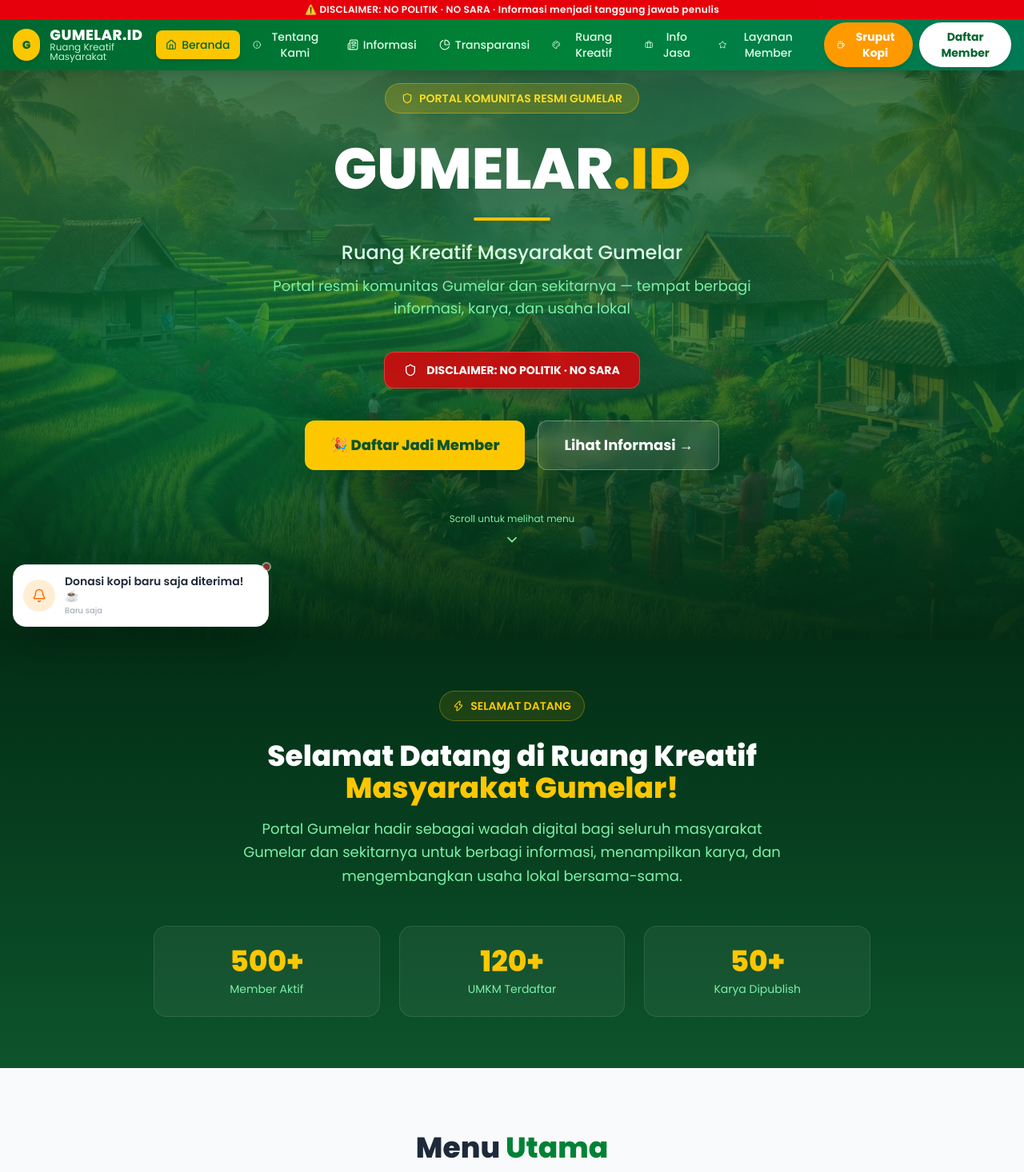
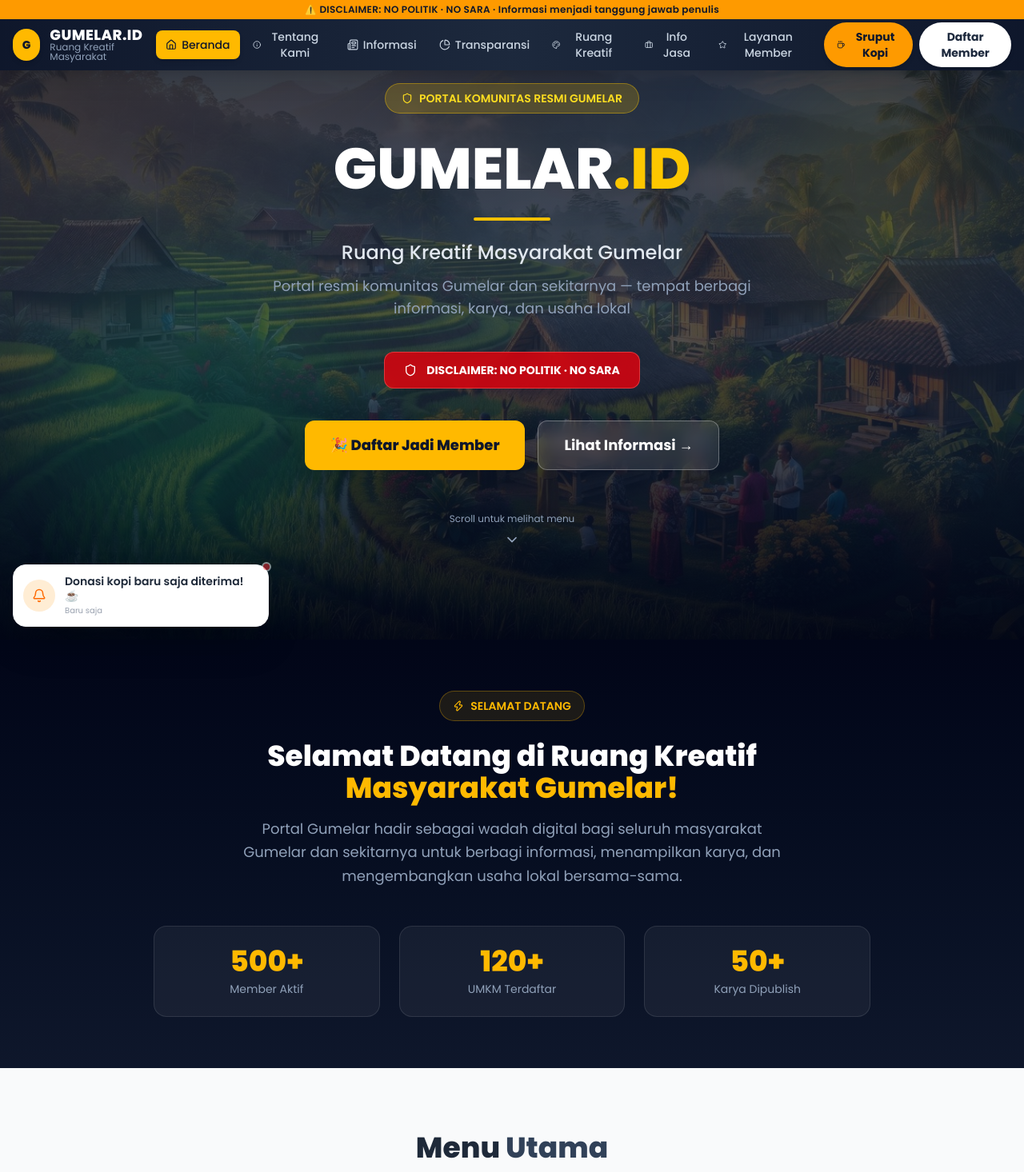
Before and after one commit to portal-gumelar/web, a React (Vite) app: page / in a window 1280 px wide. Shown: the top 1466 px of the page at 80% size. Built offline with nearby package versions, Linux system fonts and the light colour scheme.

Commit message:
style: redesign color palette from green-dominant to slate+amber (modern dark theme)

```diff
--- a/src/components/layout/Navbar.tsx
+++ b/src/components/layout/Navbar.tsx
@@ -26,9 +26,9 @@ export default function Navbar({ activePage, setActivePage }: NavbarProps) {
   };
 
   return (
-    <nav className="fixed top-0 left-0 right-0 z-50 bg-gradient-to-r from-green-800 via-green-700 to-emerald-700 shadow-xl">
+    <nav className="fixed top-0 left-0 right-0 z-50 bg-gradient-to-r from-slate-900 via-slate-800 to-slate-900 shadow-xl">
       {/* Disclaimer Banner */}
-      <div className="bg-red-600 text-white text-center text-xs py-1 font-semibold tracking-wide animate-pulse">
+      <div className="bg-amber-500 text-slate-900 text-center text-xs py-1 font-semibold tracking-wide">
         ⚠️ DISCLAIMER: NO POLITIK · NO SARA · Informasi menjadi tanggung jawab penulis
       </div>
 
@@ -39,12 +39,12 @@ export default function Navbar({ activePage, setActivePage }: NavbarProps) {
             onClick={() => handleNav('home')}
             className="flex items-center gap-3 group"
           >
-            <div className="w-10 h-10 rounded-full bg-yellow-400 flex items-center justify-center shadow-md group-hover:scale-110 transition-transform">
-              <span className="text-green-800 font-black text-sm">G</span>
+            <div className="w-10 h-10 rounded-full bg-amber-400 flex items-center justify-center shadow-md group-hover:scale-110 transition-transform">
+              <span className="text-slate-900 font-black text-sm">G</span>
             </div>
             <div className="text-left">
               <div className="text-white font-black text-lg leading-none tracking-wide">GUMELAR.ID</div>
-              <div className="text-green-200 text-xs leading-none">Ruang Kreatif Masyarakat</div>
+              <div className="text-slate-400 text-xs leading-none">Ruang Kreatif Masyarakat</div>
             </div>
           </button>
 
@@ -58,8 +58,8 @@ export default function Navbar({ activePage, setActivePage }: NavbarProps) {
                   onClick={() => handleNav(item.id)}
                   className={`flex items-center gap-1.5 px-3 py-2 rounded-lg text-sm font-medium transition-all duration-200 ${
                     activePage === item.id
-                      ? 'bg-yellow-400 text-green-800 shadow-md'
-                      : 'text-green-100 hover:bg-green-600 hover:text-white'
+                      ? 'bg-amber-400 text-slate-900 shadow-md'
+                      : 'text-slate-300 hover:bg-slate-700 hover:text-white'
                   }`}
                 >
                   <Icon size={14} />
@@ -71,7 +71,7 @@ export default function Navbar({ activePage, setActivePage }: NavbarProps) {
             {/* Donasi Button */}
             <button
               onClick={() => handleNav('donasi')}
-              className="ml-2 flex items-center gap-1.5 px-4 py-2 bg-amber-500 hover:bg-amber-400 text-white rounded-full text-sm font-bold shadow-md transition-all duration-200 hover:scale-105"
+              className="ml-2 flex items-center gap-1.5 px-4 py-2 bg-amber-500 hover:bg-amber-400 text-slate-900 rounded-full text-sm font-bold shadow-md transition-all duration-200 hover:scale-105"
             >
               <Coffee size={14} />
               Sruput Kopi
@@ -80,7 +80,7 @@ export default function Navbar({ activePage, setActivePage }: NavbarProps) {
             {/* Daftar Member */}
             <button
               onClick={() => handleNav('daftar-member')}
-              className="ml-1 flex items-center gap-1.5 px-4 py-2 bg-white text-green-800 rounded-full text-sm font-bold shadow-md transition-all duration-200 hover:scale-105 hover:bg-green-50"
+              className="ml-1 flex items-center gap-1.5 px-4 py-2 bg-white text-slate-800 rounded-full text-sm font-bold shadow-md transition-all duration-200 hover:scale-105 hover:bg-slate-100"
             >
               Daftar Member
             </button>
@@ -89,7 +89,7 @@ export default function Navbar({ activePage, setActivePage }: NavbarProps) {
           {/* Mobile Menu Toggle */}
           <button
             onClick={() => setIsOpen(!isOpen)}
-            className="lg:hidden text-white p-2 rounded-lg hover:bg-green-600 transition-colors"
+            className="lg:hidden text-white p-2 rounded-lg hover:bg-slate-700 transition-colors"
           >
             {isOpen ? <X size={24} /> : <Menu size={24} />}
           </button>
@@ -98,7 +98,7 @@ export default function Navbar({ activePage, setActivePage }: NavbarProps) {
 
       {/* Mobile Menu */}
       {isOpen && (
-        <div className="lg:hidden bg-green-900 border-t border-green-600 shadow-xl">
+        <div className="lg:hidden bg-slate-900 border-t border-slate-700 shadow-xl">
           <div className="px-4 py-3 space-y-1">
             {navItems.map((item) => {
               const Icon = item.icon;
@@ -108,8 +108,8 @@ export default function Navbar({ activePage, setActivePage }: NavbarProps) {
                   onClick={() => handleNav(item.id)}
                   className={`w-full flex items-center gap-3 px-4 py-3 rounded-lg text-sm font-medium transition-all ${
                     activePage === item.id
-                      ? 'bg-yellow-400 text-green-800'
-                      : 'text-green-100 hover:bg-green-700'
+                      ? 'bg-amber-400 text-slate-900'
+                      : 'text-slate-300 hover:bg-slate-700'
                   }`}
                 >
                   <Icon size={16} />
@@ -120,14 +120,14 @@ export default function Navbar({ activePage, setActivePage }: NavbarProps) {
             <div className="pt-2 flex flex-col gap-2">
               <button
                 onClick={() => handleNav('donasi')}
-                className="w-full flex items-center justify-center gap-2 px-4 py-3 bg-amber-500 text-white rounded-xl font-bold"
+                className="w-full flex items-center justify-center gap-2 px-4 py-3 bg-amber-500 text-slate-900 rounded-xl font-bold"
               >
                 <Coffee size={16} />
                 Donasi Sruput Kopi
               </button>
               <button
                 onClick={() => handleNav('daftar-member')}
-                className="w-full flex items-center justify-center gap-2 px-4 py-3 bg-white text-green-800 rounded-xl font-bold"
+                className="w-full flex items-center justify-center gap-2 px-4 py-3 bg-white text-slate-800 rounded-xl font-bold"
               >
                 Daftar Member
               </button>
--- a/src/index.css
+++ b/src/index.css
@@ -22,11 +22,11 @@ body {
   background: #f1f1f1;
 }
 ::-webkit-scrollbar-thumb {
-  background: #15803d;
+  background: #f59e0b;
   border-radius: 3px;
 }
 ::-webkit-scrollbar-thumb:hover {
-  background: #166534;
+  background: #d97706;
 }
 
 /* Line clamp utilities */
--- a/src/pages/HomePage.tsx
+++ b/src/pages/HomePage.tsx
@@ -74,7 +74,7 @@ export default function HomePage({ setActivePage }: HomePageProps) {
           style={{ backgroundImage: 'url(/images/hero-gumelar.jpg)' }}
         />
         {/* Overlay */}
-        <div className="absolute inset-0 bg-gradient-to-b from-green-900/80 via-green-800/70 to-green-950/90" />
+        <div className="absolute inset-0 bg-gradient-to-b from-slate-900/85 via-slate-800/75 to-slate-950/90" />
 
         {/* Decorative circles */}
         <div className="absolute top-20 right-10 w-72 h-72 bg-yellow-400/10 rounded-full blur-3xl" />
@@ -99,10 +99,10 @@ export default function HomePage({ setActivePage }: HomePageProps) {
 
           <div className="w-24 h-1 bg-yellow-400 mx-auto mb-6 rounded-full" />
 
-          <p className="text-xl md:text-2xl text-green-100 font-medium mb-3">
+          <p className="text-xl md:text-2xl text-slate-200 font-medium mb-3">
             Ruang Kreatif Masyarakat Gumelar
           </p>
-          <p className="text-green-300 text-lg mb-10 max-w-2xl mx-auto">
+          <p className="text-slate-400 text-lg mb-10 max-w-2xl mx-auto">
             Portal resmi komunitas Gumelar dan sekitarnya — tempat berbagi informasi, karya, dan usaha lokal
           </p>
 
@@ -116,7 +116,7 @@ export default function HomePage({ setActivePage }: HomePageProps) {
           <div className="flex flex-wrap justify-center gap-4">
             <button
               onClick={() => setActivePage('daftar-member')}
-              className="px-8 py-4 bg-yellow-400 hover:bg-yellow-300 text-green-900 font-black rounded-xl shadow-2xl transition-all duration-200 hover:scale-105 text-lg"
+              className="px-8 py-4 bg-amber-400 hover:bg-amber-300 text-slate-900 font-black rounded-xl shadow-2xl transition-all duration-200 hover:scale-105 text-lg"
             >
               🎉 Daftar Jadi Member
             </button>
@@ -129,7 +129,7 @@ export default function HomePage({ setActivePage }: HomePageProps) {
           </div>
 
           {/* Scroll hint */}
-          <div className="mt-16 flex flex-col items-center gap-2 text-green-300 animate-bounce">
+          <div className="mt-16 flex flex-col items-center gap-2 text-slate-400 animate-bounce">
             <span className="text-xs">Scroll untuk melihat menu</span>
             <ChevronRight size={20} className="rotate-90" />
           </div>
@@ -137,17 +137,17 @@ export default function HomePage({ setActivePage }: HomePageProps) {
       </section>
 
       {/* Welcome Section */}
-      <section className="bg-gradient-to-b from-green-950 to-green-900 py-16 px-6">
+      <section className="bg-gradient-to-b from-slate-950 to-slate-900 py-16 px-6">
         <div className="max-w-4xl mx-auto text-center">
-          <div className="inline-flex items-center gap-2 bg-yellow-400/10 border border-yellow-400/30 text-yellow-400 px-4 py-2 rounded-full text-sm font-semibold mb-6">
+          <div className="inline-flex items-center gap-2 bg-amber-400/10 border border-amber-400/30 text-amber-400 px-4 py-2 rounded-full text-sm font-semibold mb-6">
             <Zap size={14} />
             SELAMAT DATANG
           </div>
           <h2 className="text-2xl sm:text-3xl md:text-4xl font-black text-white mb-4">
             Selamat Datang di Ruang Kreatif<br className="hidden sm:block" />
-            <span className="text-yellow-400"> Masyarakat Gumelar!</span>
+            <span className="text-amber-400"> Masyarakat Gumelar!</span>
           </h2>
-          <p className="text-green-300 text-lg leading-relaxed max-w-2xl mx-auto">
+          <p className="text-slate-400 text-lg leading-relaxed max-w-2xl mx-auto">
             Portal Gumelar hadir sebagai wadah digital bagi seluruh masyarakat Gumelar dan sekitarnya
             untuk berbagi informasi, menampilkan karya, dan mengembangkan usaha lokal bersama-sama.
           </p>
@@ -155,16 +155,16 @@ export default function HomePage({ setActivePage }: HomePageProps) {
           {/* Stats */}
           <div className="grid grid-cols-1 sm:grid-cols-3 gap-4 sm:gap-6 mt-12">
             <div className="bg-white/5 rounded-2xl p-6 border border-white/10">
-              <div className="text-4xl font-black text-yellow-400">500+</div>
-              <div className="text-green-300 text-sm mt-1">Member Aktif</div>
+              <div className="text-4xl font-black text-amber-400">500+</div>
+              <div className="text-slate-400 text-sm mt-1">Member Aktif</div>
             </div>
             <div className="bg-white/5 rounded-2xl p-6 border border-white/10">
-              <div className="text-4xl font-black text-yellow-400">120+</div>
-              <div className="text-green-300 text-sm mt-1">UMKM Terdaftar</div>
+              <div className="text-4xl font-black text-amber-400">120+</div>
+              <div className="text-slate-400 text-sm mt-1">UMKM Terdaftar</div>
             </div>
             <div className="bg-white/5 rounded-2xl p-6 border border-white/10">
-              <div className="text-4xl font-black text-yellow-400">50+</div>
-              <div className="text-green-300 text-sm mt-1">Karya Dipublish</div>
+              <div className="text-4xl font-black text-amber-400">50+</div>
+              <div className="text-slate-400 text-sm mt-1">Karya Dipublish</div>
             </div>
           </div>
         </div>
@@ -175,9 +175,9 @@ export default function HomePage({ setActivePage }: HomePageProps) {
         <div className="max-w-6xl mx-auto">
           <div className="text-center mb-12">
             <h2 className="text-3xl md:text-4xl font-black text-gray-800 mb-3">
-              Menu <span className="text-green-700">Utama</span>
+              Menu <span className="text-slate-700">Utama</span>
             </h2>
-            <div className="w-16 h-1 bg-green-600 mx-auto rounded-full mb-4" />
+            <div className="w-16 h-1 bg-amber-400 mx-auto rounded-full mb-4" />
             <p className="text-gray-500">Pilih menu di bawah untuk memulai</p>
           </div>
 
@@ -203,7 +203,7 @@ export default function HomePage({ setActivePage }: HomePageProps) {
                   <h3 className="text-lg font-bold text-gray-800 mb-2">{card.title}</h3>
                   <p className="text-sm text-gray-500 leading-relaxed">{card.desc}</p>
 
-                  <div className="mt-4 flex items-center gap-1 text-green-700 text-sm font-semibold">
+                  <div className="mt-4 flex items-center gap-1 text-slate-700 text-sm font-semibold">
                     Buka <ChevronRight size={14} className="group-hover:translate-x-1 transition-transform" />
                   </div>
                 </button>
@@ -217,7 +217,7 @@ export default function HomePage({ setActivePage }: HomePageProps) {
       <section className="bg-white py-16 px-6">
         <div className="max-w-4xl mx-auto text-center">
           <h2 className="text-2xl md:text-3xl font-black text-gray-800 mb-3">
-            Layanan <span className="text-green-700">Gratis</span> untuk Member
+            Layanan <span className="text-amber-500">Gratis</span> untuk Member
           </h2>
           <p className="text-gray-500 mb-8">Nikmati layanan digital gratis khusus member Gumelar.ID</p>
           <div className="grid grid-cols-1 md:grid-cols-2 gap-6">
@@ -242,17 +242,17 @@ export default function HomePage({ setActivePage }: HomePageProps) {
       </section>
 
       {/* Footer */}
-      <footer className="bg-green-900 text-white py-10 px-6">
+      <footer className="bg-slate-900 text-white py-10 px-6">
         <div className="max-w-6xl mx-auto text-center">
           <div className="text-3xl font-black mb-2">
-            GUMELAR<span className="text-yellow-400">.ID</span>
+            GUMELAR<span className="text-amber-400">.ID</span>
           </div>
-          <p className="text-green-300 text-sm mb-4">Ruang Kreatif Masyarakat Gumelar dan Sekitarnya</p>
-          <div className="w-16 h-0.5 bg-green-600 mx-auto mb-4" />
-          <p className="text-green-400 text-xs">
+          <p className="text-slate-400 text-sm mb-4">Ruang Kreatif Masyarakat Gumelar dan Sekitarnya</p>
+          <div className="w-16 h-0.5 bg-slate-600 mx-auto mb-4" />
+          <p className="text-slate-500 text-xs">
             ⚠️ Disclaimer: No Politik · No SARA · Semua informasi yang disampaikan menjadi tanggung jawab penulis
           </p>
-          <p className="text-green-500 text-xs mt-2">© 2025 Gumelar.ID · Sarilane</p>
+          <p className="text-slate-600 text-xs mt-2">© 2025 Gumelar.ID · Sarilane</p>
         </div>
       </footer>
     </div>
--- a/src/pages/TentangPage.tsx
+++ b/src/pages/TentangPage.tsx
@@ -12,14 +12,14 @@ export default function TentangPage() {
           animate={{ opacity: 1, y: 0 }}
           className="text-center mb-12"
         >
-          <div className="inline-flex items-center gap-2 bg-green-100 text-green-700 px-4 py-2 rounded-full text-sm font-semibold mb-4">
+          <div className="inline-flex items-center gap-2 bg-slate-100 text-slate-700 px-4 py-2 rounded-full text-sm font-semibold mb-4">
             <Users size={14} />
             TENTANG KAMI
           </div>
           <h1 className="text-4xl font-black text-gray-800 mb-3">
             Mengenal <span className="text-green-700">Gumelar.ID</span>
           </h1>
-          <div className="w-16 h-1 bg-green-600 mx-auto rounded-full mb-4" />
+          <div className="w-16 h-1 bg-amber-400 mx-auto rounded-full mb-4" />
           <p className="text-gray-500 max-w-xl mx-auto">
             Portal digital yang lahir dari semangat kebersamaan masyarakat Gumelar
           </p>
@@ -30,7 +30,7 @@ export default function TentangPage() {
           initial={{ opacity: 0, scale: 0.95 }}
           animate={{ opacity: 1, scale: 1 }}
           transition={{ delay: 0.1 }}
-          className="bg-gradient-to-br from-green-700 to-green-900 rounded-3xl p-8 text-white mb-8 shadow-xl relative overflow-hidden"
+          className="bg-gradient-to-br from-slate-800 to-slate-900 rounded-3xl p-8 text-white mb-8 shadow-xl relative overflow-hidden"
         >
           <div className="absolute top-0 right-0 w-64 h-64 bg-yellow-400/10 rounded-full -translate-y-1/2 translate-x-1/2 blur-3xl" />
           <div className="relative z-10">
```
Also changed, not shown: src/components/layout/Footer.tsx (+14 -14 lines).
